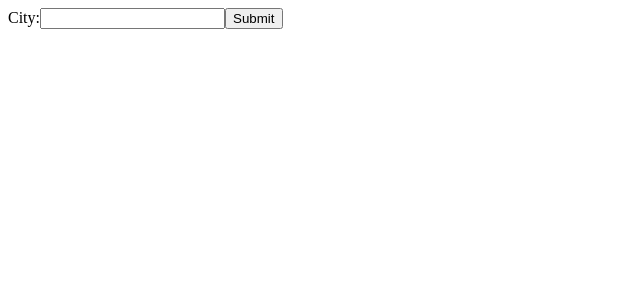
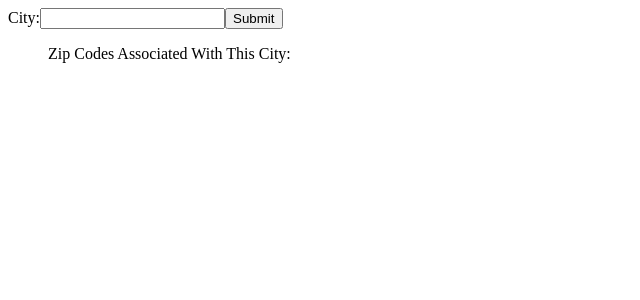
Before and after one commit to lucylee-412/city-api, a React (Create React App) app in the folder city-search/: page / in a window 1280 px wide. Shown: the top 300 px of the page, without its empty margins (0-640 px from the left). Built offline with nearby package versions, Linux system fonts and the light colour scheme.

Commit message:
Display associated zip codes on submit

```diff
--- a/city-search/src/App.js
+++ b/city-search/src/App.js
@@ -23,10 +23,7 @@ class App extends React.Component {
         event.preventDefault();
 
         const city = this.state.city;
-        console.log(city)
-
         const cityArr = city.toUpperCase().split("")
-        console.log(cityArr)
 
         // Replace all spaces with %20 for URL
         for (let char = 0; char < cityArr.length; char++) {
@@ -34,10 +31,8 @@ class App extends React.Component {
                 cityArr.splice(char, 1, "%20");
             }
         }
-        console.log(cityArr)
 
         const cityURL = cityArr.join('');
-        console.log(cityURL)
 
         fetch(`http://ctp-zip-api.herokuapp.com/city/${cityURL}`)
             .then(async response => {
@@ -57,7 +52,7 @@ class App extends React.Component {
             })
             .then((data) => {
                 this.setState({
-                    cities: data
+                    zipcodes: data
                 });
             })
             .catch(error => {
@@ -67,7 +62,7 @@ class App extends React.Component {
     }
 
     render() {
-        // const {cities} = this.state;
+        const {zipcodes} = this.state;
 
         return (
             <>
@@ -79,6 +74,13 @@ class App extends React.Component {
                 <input type="submit" value="Submit" />
             </form>
 
+            <div>
+                <ul>Zip Codes Associated With This City:
+                {zipcodes.map((zip) => (
+                    <li>{zip}</li>
+                ))}
+                </ul>
+            </div>
             </>
         );
     }
```
